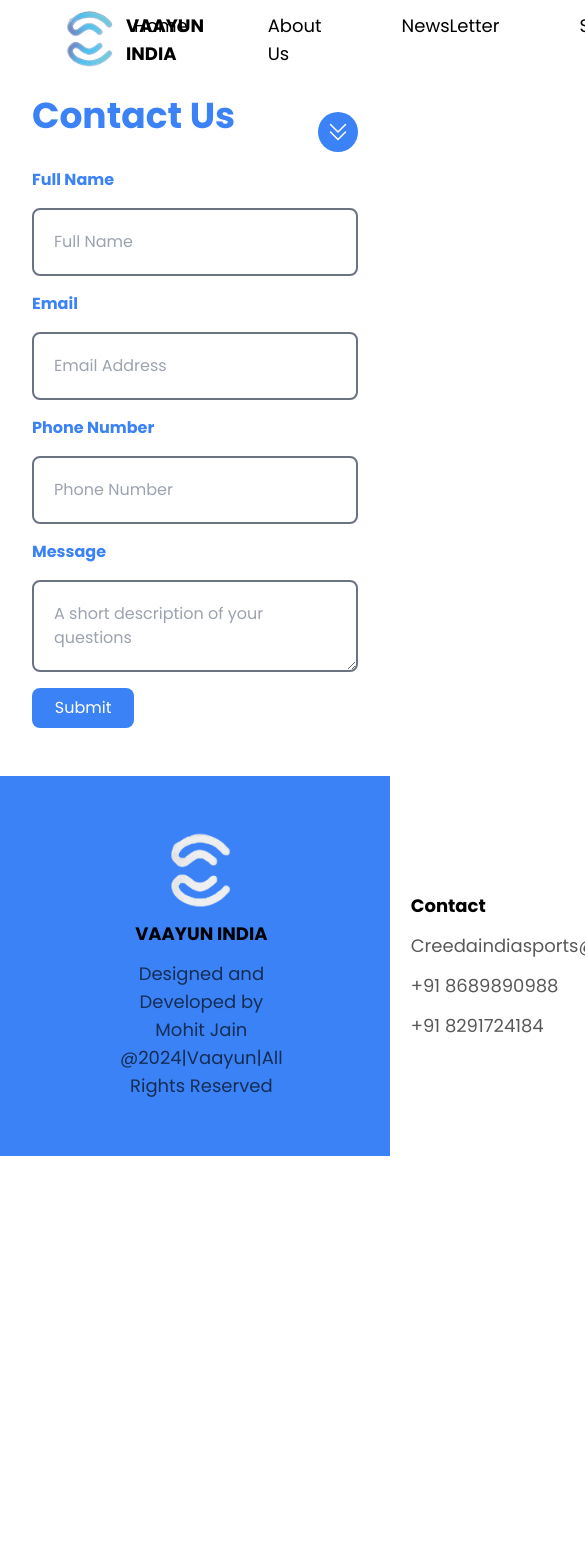
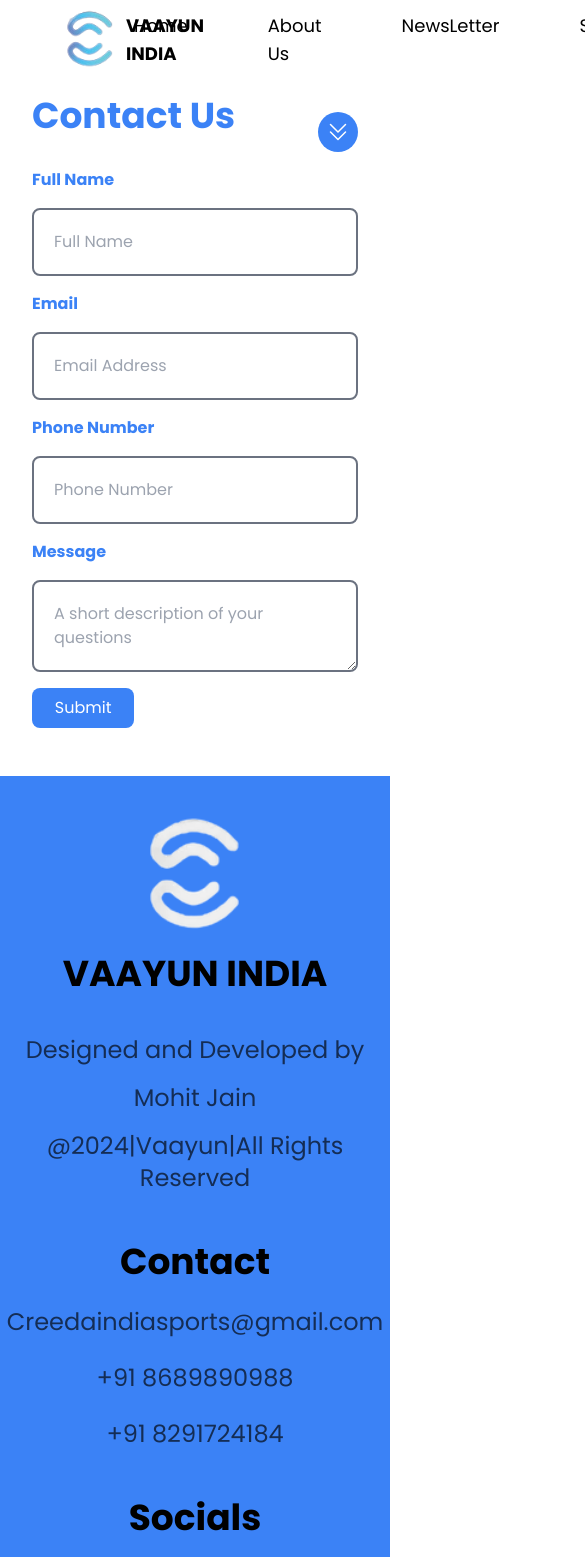
Before and after one commit to Mohitjnn/vaayu, a Next.js app: page /contact in a window 390 px wide. Shown: the top 1557 px of the page, 585 px wide, since content can reach past the window. Before the commit the page ends 1156 px from the top, so only its background shows below. Built offline with nearby package versions, Linux system fonts and the light colour scheme.

Commit message:
footer made responsive

```diff
--- a/src/components/Footer/Footer.jsx
+++ b/src/components/Footer/Footer.jsx
@@ -3,31 +3,35 @@
 import Image from "next/image";
 function Footer() {
   return (
-    <div className="w-full bg-blue-500 mt-8 h-full px-14 py-14 bottom-0 flex justify-between items-center">
-      <div className="flex flex-col items-center justify-evenly w-fit h-fit space-y-3 px-16">
-        <Image src="/static/images/logoWhite.png" height={10} width={60} />
-        <h1 className="subHeading">VAAYUN INDIA</h1>
-        <div className="text text-center opacity-65">
+    <div className="w-full bg-blue-500 mt-8  py-10 h-full xl:px-14 bottom-0 flex flex-col lg:flex-row justify-between items-center">
+      <div className="flex flex-col items-center justify-between w-fit h-fit space-y-6 lg:space-y-3 lg:px-16">
+        <Image src="/static/images/logoWhite.png" height={20} width={90} />
+        <h1 className="Title font-semibold lg:subHeading text-center">
+          VAAYUN INDIA
+        </h1>
+        <div className="Heading lg:text text-center font-normal opacity-65 px-4 space-y-4 lg:space-y-2 lg:py-2 py-4">
           <p>Designed and Developed by</p>
           <p>Mohit Jain</p>
-          <p className="text-lg">@2024|Vaayun|All Rights Reserved</p>
+          <p className="md:subHeading lg:text-lg font-normal text-center">
+            @2024|Vaayun|All Rights Reserved
+          </p>
         </div>
       </div>
-      <div className="flex flex-col items-start w-fit h-full space-y-3 px-16">
-        <h1 className="subHeading">Contact</h1>
-        <div className="text text-start space-y-3 opacity-65">
+      <div className="flex flex-col items-center lg:items-start lg:mt-16 w-fit h-full space-y-6 lg:space-y-3 px-16 py-8">
+        <h1 className="Title lg:subHeading">Contact</h1>
+        <div className=" Heading font-normal lg:text text-center lg:text-start space-y-6 lg:space-y-1 opacity-65">
           <p>Creedaindiasports@gmail.com</p>
           <p>+91 8689890988</p>
           <p>+91 8291724184</p>
         </div>
       </div>
-      <div className="flex flex-col items-center justify-evenly w-fit h-fit space-y-3 px-16">
-        <h1 className="subHeading">Socials</h1>
+      <div className="flex flex-col items-center justify-evenly w-fit h-fit my-4 lg:my-2 space-y-3 px-16">
+        <h1 className="Title lg:subHeading">Socials</h1>
         <div className="flex items-center space-x-4 opacity-65">
           <svg
             xmlns="http://www.w3.org/2000/svg"
-            width="30"
-            height="30"
+            width="50"
+            height="50"
             viewBox="0 0 24 24"
             fill="none"
           >
@@ -38,8 +42,8 @@
           </svg>
           <svg
             xmlns="http://www.w3.org/2000/svg"
-            width="32"
-            height="32"
+            width="50"
+            height="50"
             viewBox="0 0 24 24"
             fill="none"
           >
@@ -50,8 +54,8 @@
           </svg>
           <svg
             xmlns="http://www.w3.org/2000/svg"
-            width="40"
-            height="40"
+            width="60"
+            height="60"
             viewBox="0 0 24 24"
           >
             <path d="M19.633 7.997c.013.175.013.349.013.523 0 5.325-4.053 11.461-11.46 11.461-2.282 0-4.402-.661-6.186-1.809.324.037.636.05.973.05a8.07 8.07 0 0 0 5.001-1.721 4.036 4.036 0 0 1-3.767-2.793c.249.037.499.062.761.062.361 0 .724-.05 1.061-.137a4.027 4.027 0 0 1-3.23-3.953v-.05c.537.299 1.16.486 1.82.511a4.022 4.022 0 0 1-1.796-3.354c0-.748.199-1.434.548-2.032a11.457 11.457 0 0 0 8.306 4.215c-.062-.3-.1-.611-.1-.923a4.026 4.026 0 0 1 4.028-4.028c1.16 0 2.207.486 2.943 1.272a7.957 7.957 0 0 0 2.556-.973 4.02 4.02 0 0 1-1.771 2.22 8.073 8.073 0 0 0 2.319-.624 8.645 8.645 0 0 1-2.019 2.083z"></path>
--- a/src/components/Forms/Form1.jsx
+++ b/src/components/Forms/Form1.jsx
@@ -6,26 +6,14 @@
 const onSubmit = async (values, actions) => {
   try {
     const response = await axios.post(
-      "https://script.google.com/macros/s/AKfycbxndBzC6bPhgeU_iUhub99iVRm2v2YcPuCgcAvWfUk9thD2clxPwaRBvyI7iwuz4Ts/exec", // Replace with your Google Apps Script URL
-      new URLSearchParams({
-        "Full Name": values.name,
-        Email: values.email,
-        "Phone Number": values.phone,
-        Message: values.message,
-      }),
-      {
-        headers: {
-          "Content-Type": "application/x-www-form-urlencoded",
-        },
-      }
+      "https://script.google.com/macros/s/AKfycbycspdp_2Wp8y9ghCA1waz22dqU3HkfYpvGNjIfGusv5Vl4EmaArwYRRldSBnL6_Tk/exec",
+      JSON.stringify(values)
     );
 
     if (response.status === 200) {
       console.log("Form data successfully sent!");
-      // You can also display a success message to the user here
-    } else {
-      console.error("Error sending form data:", response.statusText);
-      // Handle errors by displaying an error message to the user
+      console.log(JSON.stringify(values));
+      // Display a success message to the user
     }
   } catch (error) {
     console.error("Error sending form data:", error);
```
